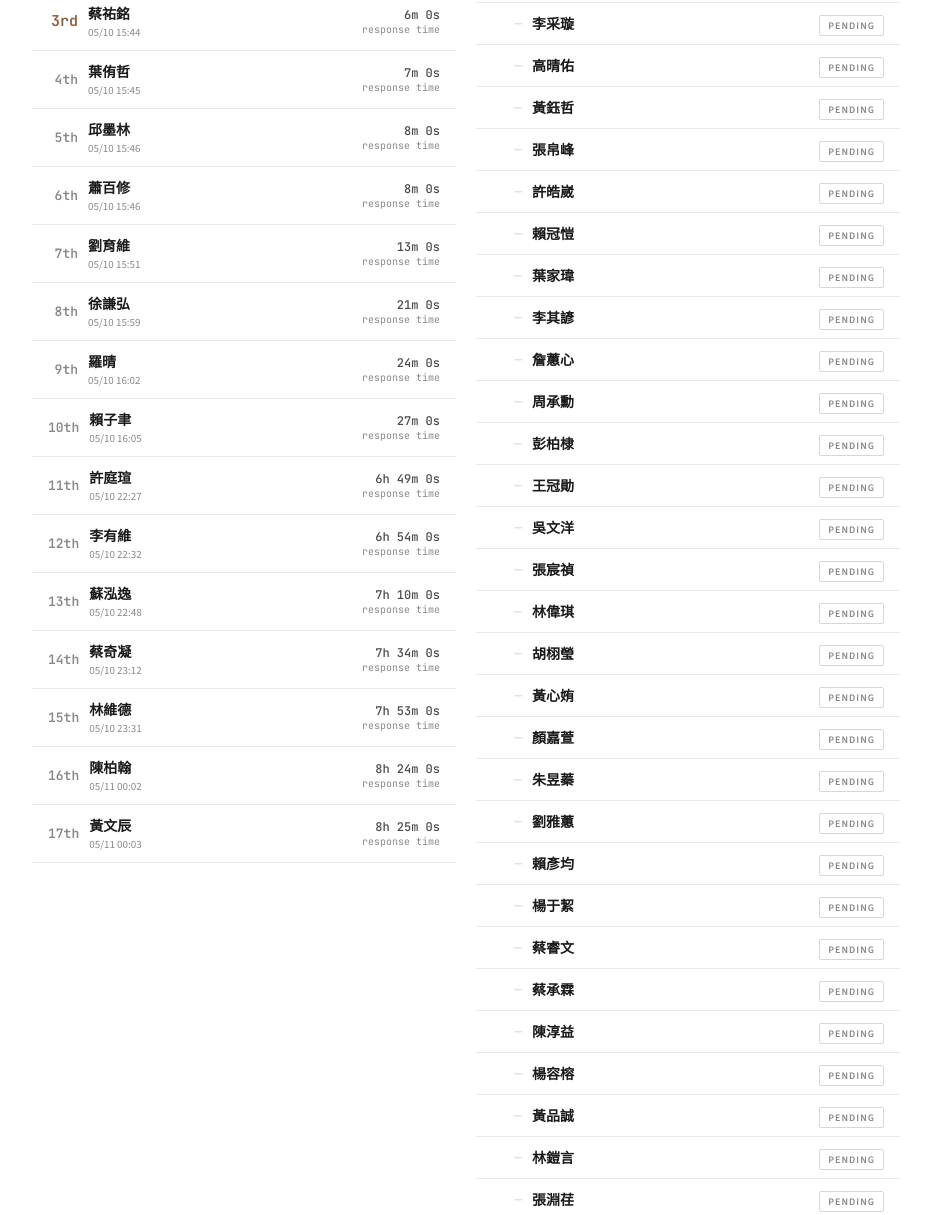
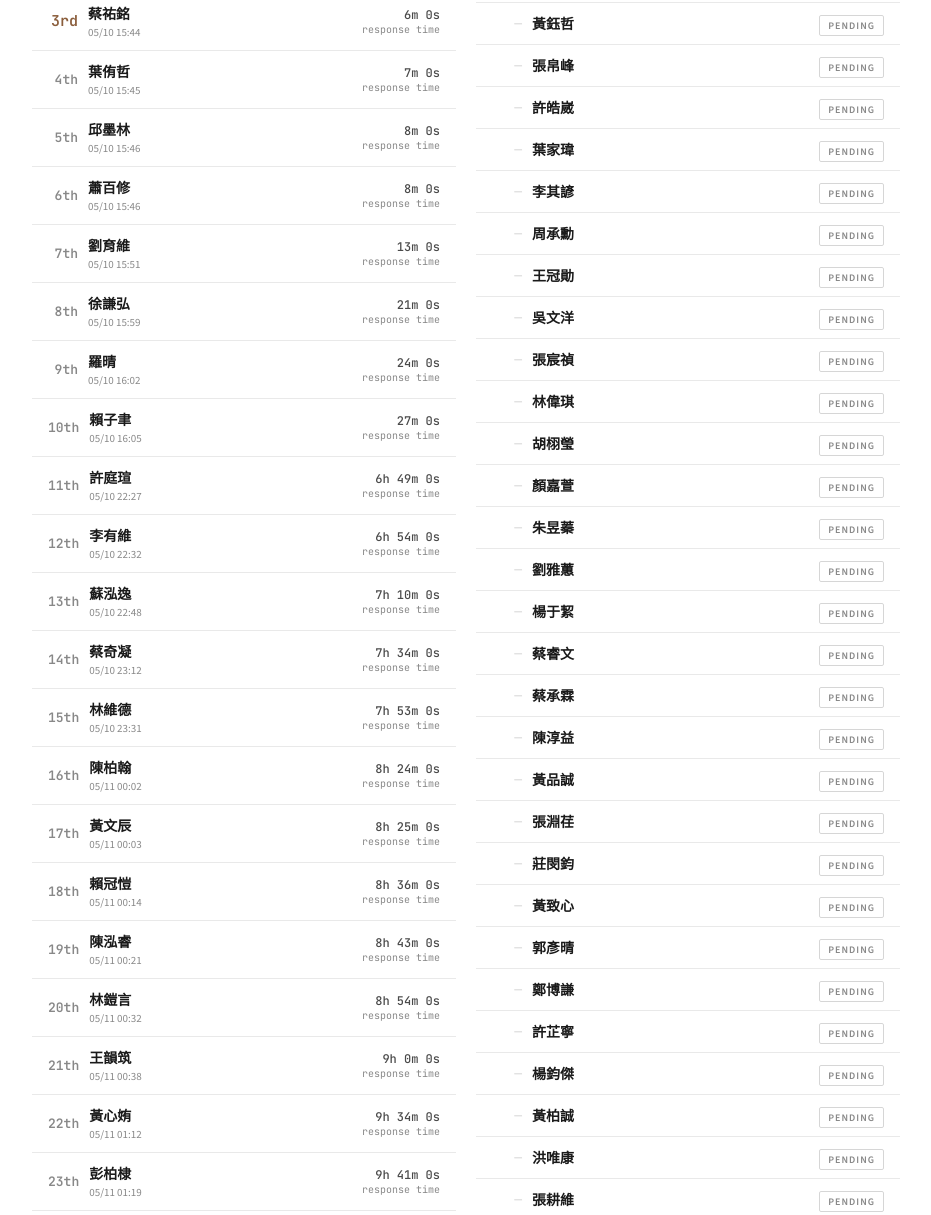
Before and after one commit to hikarimusic/pay_money_thank_you, a plain HTML site: page index.html in a window 1280 px wide. Shown: the part 474-1689 px from the top of the page, without its empty margins (174-1105 px from the left). Drawn offline with nearby package versions, Linux system fonts and the light colour scheme.

Commit message:
Update index.html

```diff
--- a/index.html
+++ b/index.html
@@ -401,18 +401,18 @@
 
 var START_TIME  = '2026-05-10T23:38:00+08:00';
 var DEADLINE    = '2026-05-17T23:59:00+08:00';
-var LAST_UPDATE = '2026-05-11T08:07:00+08:00';
+var LAST_UPDATE = '2026-05-11T10:34:00+08:00';
 
 // [name, paidTimeISO or null]
 var PEOPLE = [
   ['蔡奇凝', '2026-05-11T07:12:00+08:00'],
   ['蘇泓逸', '2026-05-11T06:48:00+08:00'],
   ['楊承寯', null],
-  ['陳泓睿', null],
+  ['陳泓睿', '2026-05-11T08:21:00+08:00'],
   ['黃增稊', null],
   ['陳柏翰', '2026-05-11T08:02:00+08:00'],
   ['許庭瑄', '2026-05-11T06:27:00+08:00'],
-  ['李采璇', null],
+  ['李采璇', '2026-05-11T09:57:00+08:00'],
   ['林維德', '2026-05-11T07:31:00+08:00'],
   ['賴子聿', '2026-05-11T00:05:00+08:00'],
   ['黃文辰', '2026-05-11T08:03:00+08:00'],
@@ -421,36 +421,36 @@ var PEOPLE = [
   ['黃鈺哲', null],
   ['張帛峰', null],
   ['許皓崴', null],
-  ['賴冠愷', null],
+  ['賴冠愷', '2026-05-11T08:14:00+08:00'],
   ['葉家瑋', null],
   ['李其諺', null],
   ['廖珮妤', '2026-05-10T23:40:00+08:00'],
-  ['詹蕙心', null],
+  ['詹蕙心', '2026-05-11T09:22:00+08:00'],
   ['周承勳', null],
-  ['彭柏棣', null],
+  ['彭柏棣', '2026-05-11T09:19:00+08:00'],
   ['王冠勛', null],
   ['吳文洋', null],
   ['張宸禎', null],
   ['劉育維', '2026-05-10T23:51:00+08:00'],
   ['林偉琪', null],
   ['胡栩瑩', null],
-  ['黃心姷', null],
+  ['黃心姷', '2026-05-11T09:12:00+08:00'],
   ['顏嘉萱', null],
   ['朱昱蓁', null],
   ['劉雅蕙', null],
-  ['賴彥均', null],
+  ['賴彥均', '2026-05-11T10:31:00+08:00'],
   ['楊于絜', null],
   ['邱墨林', '2026-05-10T23:46:00+08:00'],
   ['蔡睿文', null],
   ['蔡承霖', null],
   ['陳淳益', null],
-  ['楊容榕', null],
+  ['楊容榕', '2026-05-11T09:27:00+08:00'],
   ['黃品誠', null],
-  ['林鎧言', null],
+  ['林鎧言', '2026-05-11T08:32:00+08:00'],
   ['張淵荏', null],
   ['李有維', '2026-05-11T06:32:00+08:00'],
   ['莊閔鈞', null],
-  ['吳羿玟', null],
+  ['吳羿玟', '2026-05-11T10:27:00+08:00'],
   ['黃致心', null],
   ['葉侑哲', '2026-05-10T23:45:00+08:00'],
   ['郭彥晴', null],
@@ -462,7 +462,7 @@ var PEOPLE = [
   ['黃柏誠', null],
   ['洪唯康', null],
   ['張耕維', null],
-  ['黃品儒', null],
+  ['黃品儒', '2026-05-11T09:23:00+08:00'],
   ['徐凡軒', null],
   ['陳君泓', null],
   ['趙柏儒', null],
@@ -473,11 +473,11 @@ var PEOPLE = [
   ['劉叡嶸', null],
   ['徐謙弘', '2026-05-10T23:59:00+08:00'],
   ['莊鈞淇', null],
-  ['白凱文', null],
+  ['白凱文', '2026-05-11T09:44:00+08:00'],
   ['胡項淵', null],
   ['邱雋壹', null],
   ['張晏承', null],
-  ['王韻筑', null],
+  ['王韻筑', '2026-05-11T08:38:00+08:00'],
   ['黃品元', null],
 ];
 
```
